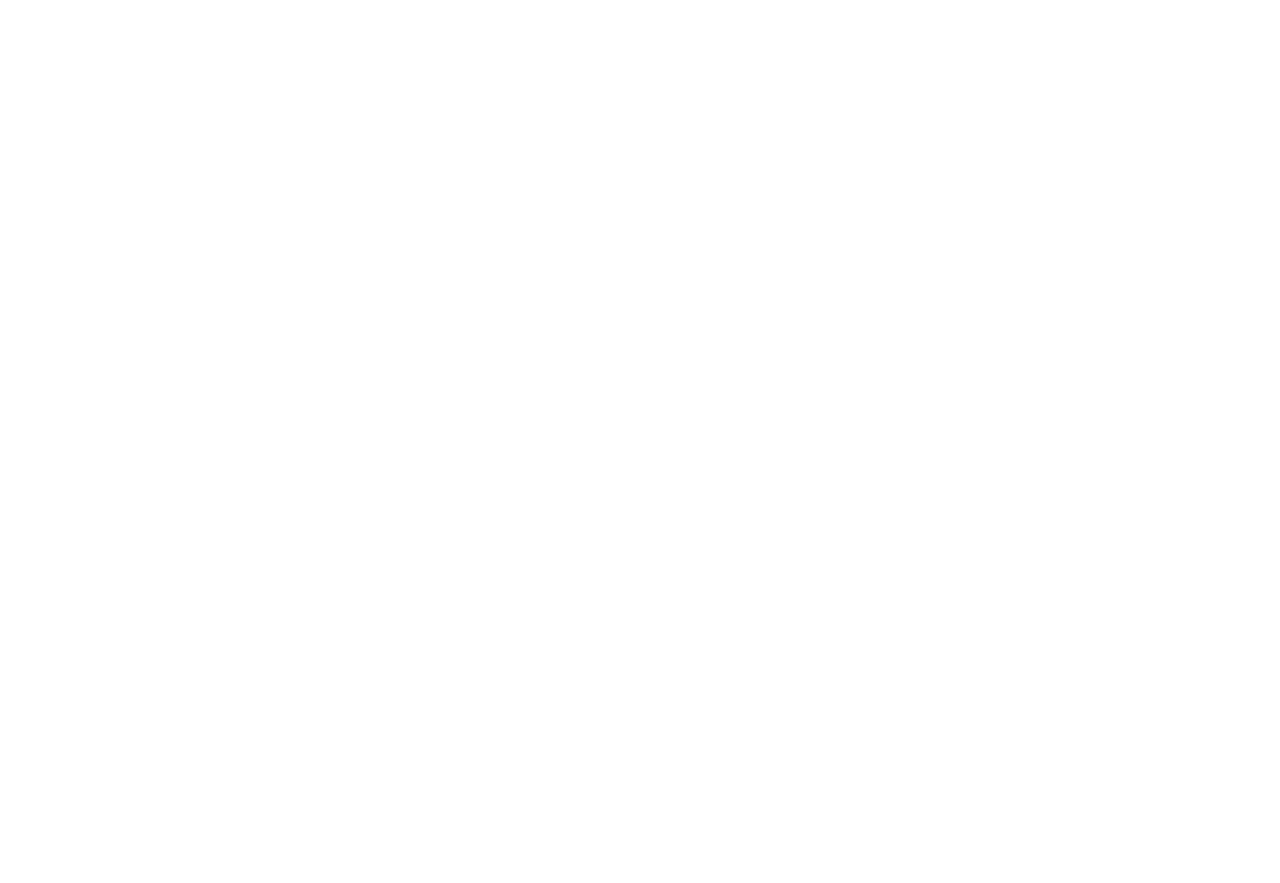
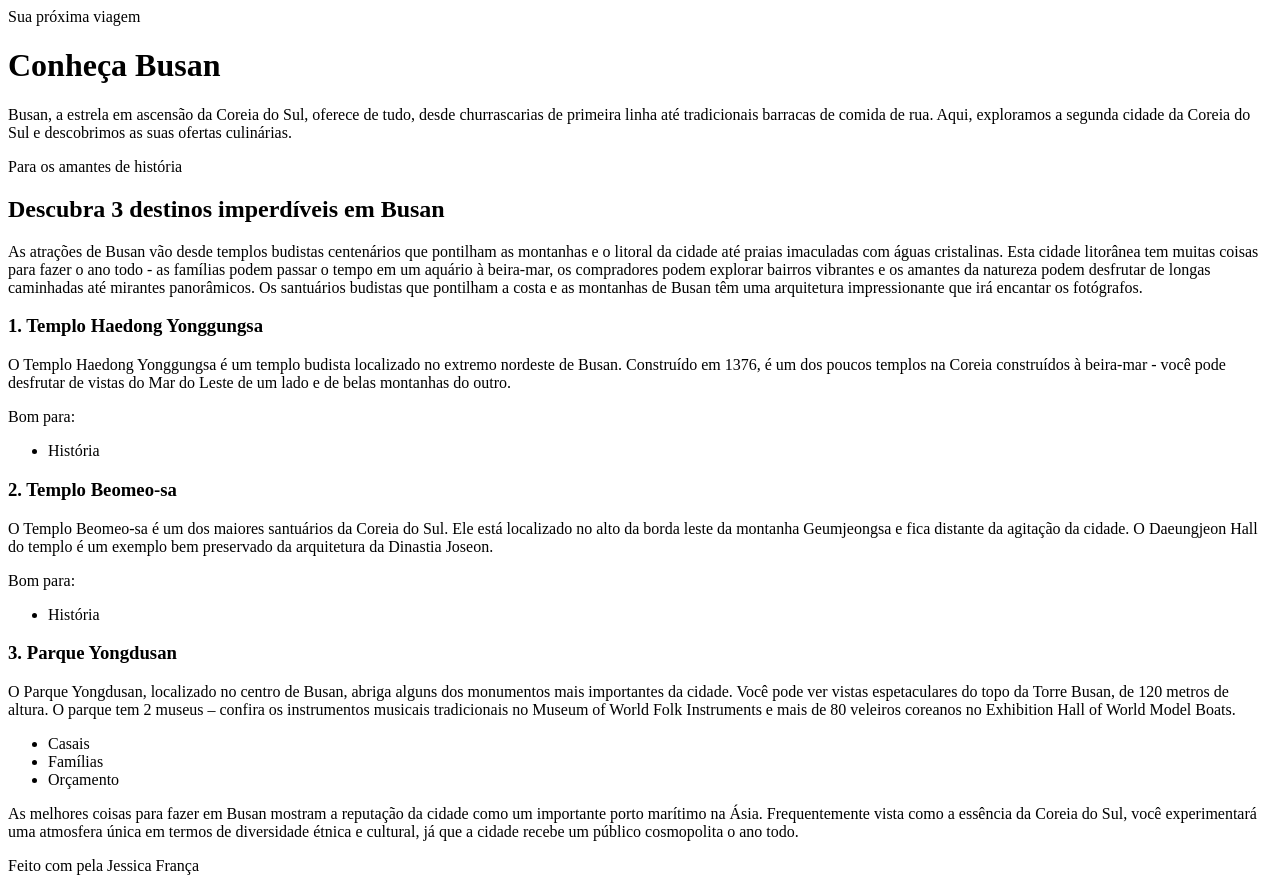
Before and after one commit to jessicasfranca/projeto-local-turistico, a plain HTML site: page index.html in a window 1280 px wide. Before the commit the page ends 800 px from the top, so only its background shows below. Drawn offline with Linux system fonts and the light colour scheme.

Commit message:
adding html

```diff
--- a/index.html
+++ b/index.html
@@ -1,14 +1,80 @@
 <!DOCTYPE html>
 <html lang="pt-BR">
 <head>
+    <link rel="preconnect" href="https://fonts.googleapis.com">
+    <link rel="preconnect" href="https://fonts.gstatic.com" crossorigin>
+
     <meta charset="UTF-8">
     <meta name="viewport" content="width=device-width, initial-scale=1.0">
     <title>Local Turístico</title>
 
     <link rel="stylesheet" href="styles.css">
 
+    <link href="https://fonts.googleapis.com/css2?family=Open+Sans:ital,wght@0,300..800;1,300..800&display=swap" rel="stylesheet">
 </head>
 <body>
+    <span>Sua próxima viagem</span>
+    <h1>Conheça Busan</h1>
 
+    <p>Busan, a estrela em ascensão da Coreia do Sul, oferece de tudo, desde churrascarias de primeira linha até tradicionais barracas de comida de rua. Aqui, exploramos a segunda cidade da Coreia do Sul e descobrimos as suas ofertas culinárias.</p>
+
+    <span>Para os amantes de história</span>
+
+    <h2>Descubra 3 destinos imperdíveis em Busan</h2>
+
+    <p>
+        As atrações de Busan vão desde templos budistas centenários que pontilham as montanhas e o litoral da cidade até praias imaculadas com águas cristalinas. Esta cidade litorânea tem muitas coisas para fazer o ano todo - as famílias podem passar o tempo em um aquário à beira-mar, os compradores podem explorar bairros vibrantes e os amantes da natureza podem desfrutar de longas caminhadas até mirantes panorâmicos.
+        Os santuários budistas que pontilham a costa e as montanhas de Busan têm uma arquitetura impressionante que irá encantar os fotógrafos.
+    </p>
+
+    <h3>1. Templo Haedong Yonggungsa </h3>
+
+    <p>
+        O Templo Haedong Yonggungsa é um templo budista localizado no extremo nordeste de Busan. Construído em 1376, é um dos poucos templos na Coreia construídos à beira-mar - você pode desfrutar de vistas do Mar do Leste de um lado e de belas montanhas do outro.
+    </p>
+
+    <span>Bom para:</span>
+    <ul>
+        <li>
+            História
+        </li>
+    </ul>
+
+    <h3>2. Templo Beomeo-sa</h3>
+    <p>
+        O Templo Beomeo-sa é um dos maiores santuários da Coreia do Sul. Ele está localizado no alto da borda leste da montanha Geumjeongsa e fica distante da agitação da cidade. O Daeungjeon Hall do templo é um exemplo bem preservado da arquitetura da Dinastia Joseon.
+    </p>
+    <span>Bom para:</span>
+    <ul>
+        <li>
+            História
+        </li>
+    </ul>
+
+    <h3>3. Parque Yongdusan</h3>
+    <p>O Parque Yongdusan, localizado no centro de Busan, abriga alguns dos monumentos mais importantes da cidade. Você pode ver vistas espetaculares do topo da Torre Busan, de 120 metros de altura. O parque tem 2 museus – confira os instrumentos musicais tradicionais no Museum of World Folk Instruments e mais de 80 veleiros coreanos no Exhibition Hall of World Model Boats.</p>
+
+    <ul>
+        <li>
+            Casais
+        </li>
+        <li>
+            Famílias
+        </li>
+        <li>
+            Orçamento
+        </li>
+    </ul>
+
+    <footer>
+        <p>
+            As melhores coisas para fazer em Busan mostram a reputação da cidade como um importante porto marítimo na Ásia. Frequentemente vista como a essência da Coreia do Sul, você experimentará uma atmosfera única em termos de diversidade étnica e cultural, já que a cidade recebe um público cosmopolita o ano todo.
+        </p>
+
+        <div>
+            <span>Feito com</span>
+            <span>pela Jessica França</span>
+        </div>
+    </footer>
 </body>
 </html>
```
